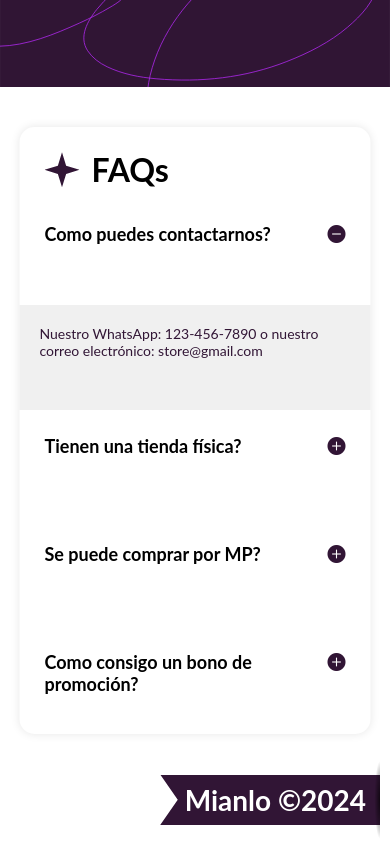
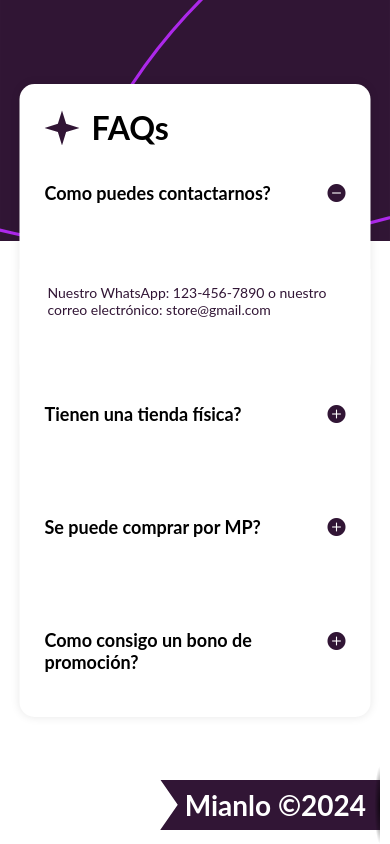
Before and after one commit to Mianlo2386/Acordeon-de-preguntas-frecuentes, a plain HTML site: page index.html in a window 390 px wide. Both pictures are taken after a click on the element "Como puedes contactarnos?". Drawn offline with nearby package versions, Linux system fonts and the light colour scheme.

Commit message:
Arreglo de responsive

```diff
--- a/styles.css
+++ b/styles.css
@@ -32,7 +32,7 @@
   border-radius: 15px;
   box-shadow: 0px 0px 10px rgba(0, 0, 0, 0.1);
   z-index: 1;
-  transition: top 0.3s ease;
+  transition: top 1s ease;
 }
 
   .encabezado {
@@ -97,17 +97,19 @@
 }
 .respuesta {
   display: none;
-  background-color: #f0f0f0;
-  /* border-bottom-left-radius: 15px;
-  border-bottom-right-radius: 15px; */
+  background-color: #fff;
+  border-bottom-left-radius: 15px;
+  border-bottom-right-radius: 15px;
   padding: 15px;
   margin-top: -1px;
   position: relative;
+
+  transition: height 0.3s ease;
 }
 
 .respuesta p {
   margin: 0;
-  padding: 5px;
+  padding-left: 13px;
   font-size: 14px;
 }
 
@@ -119,3 +121,23 @@
   transform: translateY(-50%);
   cursor: pointer;
 }
+
+@media (max-width:768px) {
+  .accordion {
+    height: 70vh;
+  }
+  .ribbon {
+    bottom: 0;
+    z-index: 1;
+  }
+}
+@media (max-width: 425px) {
+  .accordion {
+    top: 10%;
+    height: 75vh;
+  }
+
+  .background-container img {
+    content: url('images/background-pattern-mobile.svg');
+  }
+}
```
